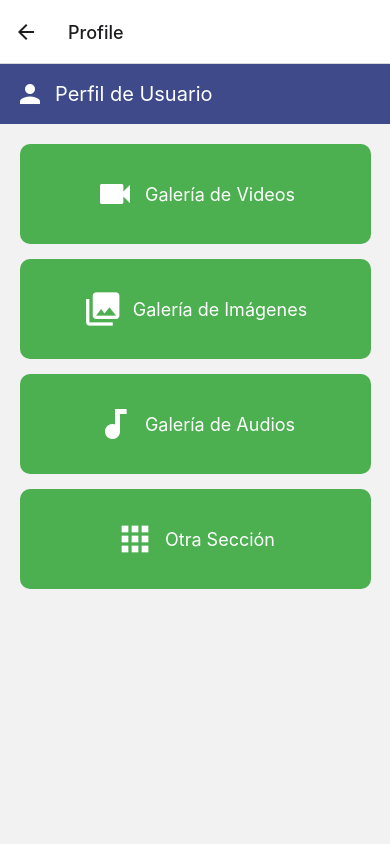
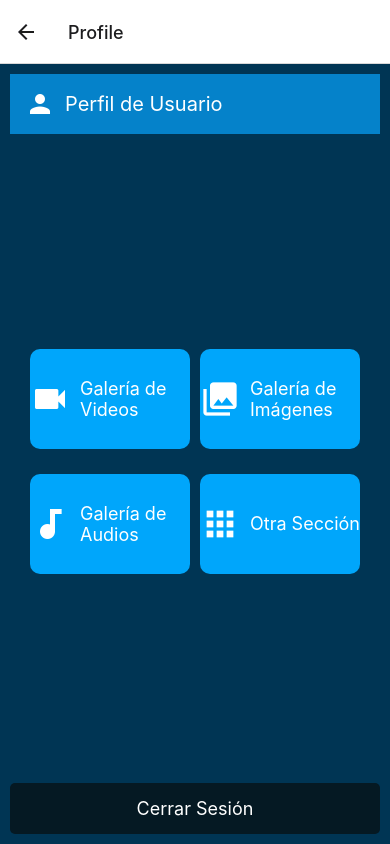
Before and after one commit to ByDiegreeN0/ReactNativeApp2, a React Native app: screen /Profile in a window 390 px wide. Built offline with nearby package versions, Linux system fonts and the light colour scheme.

Commit message:
Se termino la dashboard

```diff
--- a/src/screens/DashboardScreen.jsx
+++ b/src/screens/DashboardScreen.jsx
@@ -6,6 +6,10 @@ const Dashboard = () => {
 
   const handleHeaderPress = () => {
     alert('Perfil de Usuario presionado');
+  };
+
+  const handleLogout = () => {
+    alert('Cerrar Sesión presionado');
   };
 
   return (
@@ -18,6 +22,9 @@ const Dashboard = () => {
       {/* Separación entre el header y los botones */}
       <View style={styles.separator} />
 
+      {/* Contenedor para las filas de botones */}
+      <View style={styles.buttonWrapper}>
+        <View style={styles.buttonContainer}>
           <TouchableOpacity style={styles.box} onPress={() => alert('Galería de Videos')}>
             <Icon name="videocam" size={40} color="#fff" />
             <Text style={styles.text}>Galería de Videos</Text>
@@ -27,7 +34,9 @@ const Dashboard = () => {
             <Icon name="photo-library" size={40} color="#fff" />
             <Text style={styles.text}>Galería de Imágenes</Text>
           </TouchableOpacity>
+        </View>
 
+        <View style={styles.buttonContainer}>
           <TouchableOpacity style={styles.box} onPress={() => alert('Galería de Audios')}>
             <Icon name="audiotrack" size={40} color="#fff" />
             <Text style={styles.text}>Galería de Audios</Text>
@@ -38,17 +47,26 @@ const Dashboard = () => {
             <Text style={styles.text}>Otra Sección</Text>
           </TouchableOpacity>
         </View>
+      </View>
+
+      {/* Botón de Cerrar Sesión */}
+      <TouchableOpacity style={styles.logoutButton} onPress={handleLogout}>
+        <Text style={styles.logoutText}>Cerrar Sesión</Text>
+      </TouchableOpacity>
+    </View>
   );
 };
 
 const styles = StyleSheet.create({
   container: {
     flex: 1,
-    backgroundColor: '#f2f2f2',
+    backgroundColor: '#003554', // Color de fondo de la paleta
+    padding: 10,
+    justifyContent: 'space-between', // Espacio entre el contenido y el botón de cerrar sesión
   },
   header: {
     height: 60,
-    backgroundColor: '#3E4A89',
+    backgroundColor: '#0582ca', // Color del header
     justifyContent: 'flex-start',
     alignItems: 'center',
     flexDirection: 'row',
@@ -62,22 +80,43 @@ const styles = StyleSheet.create({
   separator: {
     height: 20,
   },
+  buttonWrapper: {
+    flex: 1,
+    justifyContent: 'center', // Centra verticalmente los botones
+    alignItems: 'center', // Centra horizontalmente los botones
+    width: '100%',
+  },
+  buttonContainer: {
+    flexDirection: 'row',
+    justifyContent: 'center',
+    marginBottom: 15,
+  },
   box: {
-    width: '90%',
+    width: 160, // Ancho fijo para los botones
     height: 100,
-    backgroundColor: '#4CAF50',
+    backgroundColor: '#00a6fb', // Color de los botones
     justifyContent: 'center',
     alignItems: 'center',
     borderRadius: 10,
     flexDirection: 'row',
-    marginBottom: 15,
-    alignSelf: 'center',
+    alignItems: 'center',
+    margin: 5,
   },
   text: {
     color: '#fff',
     fontSize: 18,
     marginLeft: 10,
   },
+  logoutButton: {
+    backgroundColor: '#051923', // Color del botón de cerrar sesión
+    paddingVertical: 15,
+    alignItems: 'center',
+    borderRadius: 5,
+  },
+  logoutText: {
+    color: '#fff',
+    fontSize: 18,
+  },
 });
 
 export default Dashboard;
```
Lines whose indentation alone changed are shown as unchanged.
